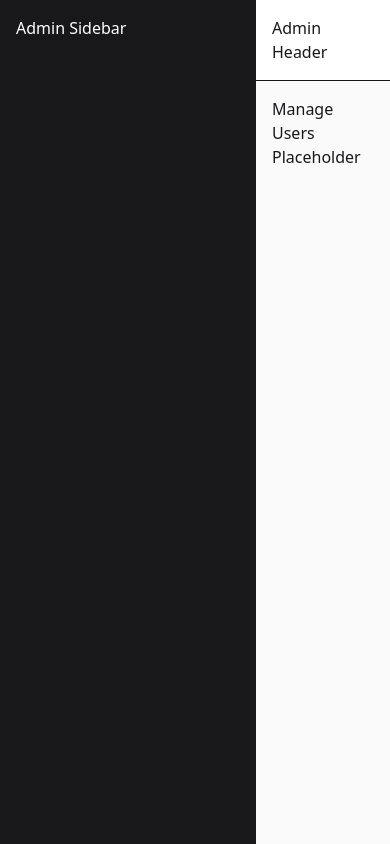
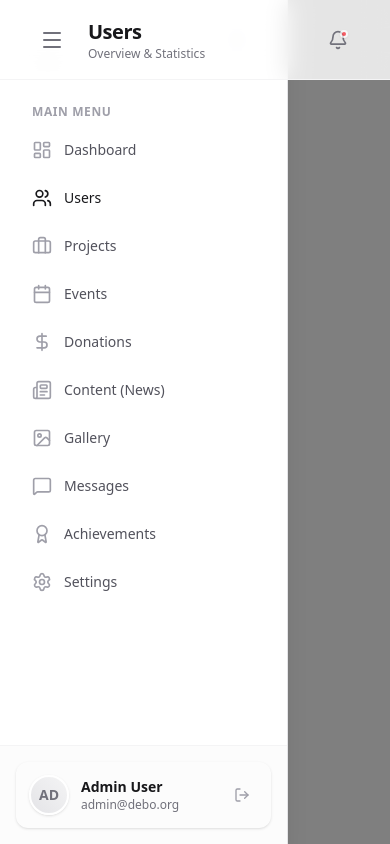
Before and after one commit to Hailemeskel-Getaneh/debo-Ethiopia, a React (Vite) app: page /admin/users in a window 390 px wide. Built offline with nearby package versions, Linux system fonts and the light colour scheme.

Commit message:
feat(layout): implement modern, responsive AdminLayout with glassmorphism sidebar and polished navigation

```diff
--- a/src/components/layout/AdminLayout.tsx
+++ b/src/components/layout/AdminLayout.tsx
@@ -1,14 +1,177 @@
-import React from 'react';
-import { Outlet } from 'react-router-dom';
+import React, { useState } from 'react';
+import { Outlet, useLocation, Link } from 'react-router-dom';
+import {
+    LayoutDashboard,
+    Users,
+    Settings,
+    Bell,
+    Search,
+    Menu,
+    X,
+    LogOut,
+    Briefcase,
+    Calendar,
+    Image as ImageIcon,
+    MessageSquare,
+    DollarSign,
+    Newspaper,
+    Award
+} from 'lucide-react';
+import { useAuth } from '../../hooks/useAuth';
 
 const AdminLayout: React.FC = () => {
+    const [isSidebarOpen, setSidebarOpen] = useState(true);
+    const location = useLocation();
+    const { logout } = useAuth();
+
+    const navItems = [
+        { name: 'Dashboard', icon: LayoutDashboard, path: '/admin/dashboard' },
+        { name: 'Users', icon: Users, path: '/admin/users' },
+        { name: 'Projects', icon: Briefcase, path: '/admin/projects' },
+        { name: 'Events', icon: Calendar, path: '/admin/events' },
+        { name: 'Donations', icon: DollarSign, path: '/admin/donations' },
+        { name: 'Content (News)', icon: Newspaper, path: '/admin/news' },
+        { name: 'Gallery', icon: ImageIcon, path: '/admin/gallery' },
+        { name: 'Messages', icon: MessageSquare, path: '/admin/messages' },
+        { name: 'Achievements', icon: Award, path: '/admin/achievements' },
+        { name: 'Settings', icon: Settings, path: '/admin/settings' },
+    ];
+
     return (
-        <div className="min-h-screen flex bg-zinc-50">
-            <aside className="w-64 bg-zinc-900 text-white p-4">Admin Sidebar</aside>
-            <div className="flex-1">
-                <header className="p-4 border-b bg-white">Admin Header</header>
-                <main className="p-4">
-                    <Outlet />
+        <div className="flex h-screen bg-zinc-50 dark:bg-zinc-950 text-zinc-900 dark:text-zinc-100 font-sans antialiased overflow-hidden">
+            {/* Sidebar Overlay for Mobile */}
+            {isSidebarOpen && (
+                <div
+                    className="fixed inset-0 bg-black/50 z-20 lg:hidden backdrop-blur-sm transition-opacity"
+                    onClick={() => setSidebarOpen(false)}
+                />
+            )}
+
+            {/* Sidebar */}
+            <aside
+                className={`fixed inset-y-0 left-0 z-30 w-72 bg-white dark:bg-zinc-900 border-r border-zinc-200 dark:border-zinc-800 transform transition-transform duration-300 ease-in-out ${isSidebarOpen ? 'translate-x-0' : '-translate-x-full'
+                    } lg:relative lg:translate-x-0 flex flex-col shadow-xl lg:shadow-none`}
+            >
+                {/* Logo Area */}
+                <div className="h-20 flex items-center px-8 border-b border-zinc-100 dark:border-zinc-800/50">
+                    <div className="flex items-center gap-2">
+                        <div className="w-8 h-8 rounded-lg bg-gradient-to-br from-[--color-primary-500] to-[--color-secondary-500] flex items-center justify-center text-white font-bold text-lg shadow-lg shadow-[--color-primary-500]/20">
+                            D
+                        </div>
+                        <span className="text-xl font-bold bg-gradient-to-r from-[--color-primary-600] to-[--color-secondary-500] bg-clip-text text-transparent">
+                            DEBO Admin
+                        </span>
+                    </div>
+                    <button
+                        onClick={() => setSidebarOpen(false)}
+                        className="lg:hidden ml-auto p-2 text-zinc-400 hover:text-zinc-600 dark:hover:text-zinc-200"
+                    >
+                        <X className="w-5 h-5" />
+                    </button>
+                </div>
+
+                {/* Navigation */}
+                <nav className="flex-1 overflow-y-auto py-6 px-4 space-y-1 scrollbar-thin scrollbar-thumb-zinc-200 dark:scrollbar-thumb-zinc-800">
+                    <div className="px-4 mb-2 text-xs font-semibold text-zinc-400 uppercase tracking-wider">
+                        Main Menu
+                    </div>
+                    {navItems.map((item) => {
+                        const isActive = location.pathname === item.path;
+                        return (
+                            <Link
+                                key={item.path}
+                                to={item.path}
+                                className={`flex items-center gap-3 px-4 py-3 rounded-xl text-sm font-medium transition-all duration-200 group ${isActive
+                                        ? 'bg-[--color-primary-50] text-[--color-primary-700] dark:bg-[--color-primary-500]/10 dark:text-[--color-primary-400] shadow-sm ring-1 ring-[--color-primary-500]/10'
+                                        : 'text-zinc-600 dark:text-zinc-400 hover:bg-zinc-50 dark:hover:bg-zinc-800/50 hover:text-zinc-900 dark:hover:text-zinc-100'
+                                    }`}
+                            >
+                                <item.icon
+                                    className={`w-5 h-5 transition-colors duration-200 ${isActive
+                                            ? 'text-[--color-primary-600] dark:text-[--color-primary-400]'
+                                            : 'text-zinc-400 group-hover:text-zinc-600 dark:group-hover:text-zinc-300'
+                                        }`}
+                                />
+                                {item.name}
+                            </Link>
+                        );
+                    })}
+                </nav>
+
+                {/* User Profile Footer */}
+                <div className="p-4 border-t border-zinc-100 dark:border-zinc-800/50 bg-zinc-50/50 dark:bg-zinc-900/50 backdrop-blur-sm">
+                    <div className="flex items-center gap-3 p-3 rounded-xl hover:bg-white dark:hover:bg-zinc-800 border border-transparent hover:border-zinc-200 dark:hover:border-zinc-700 transition-all shadow-sm hover:shadow-md cursor-pointer group">
+                        <div className="w-10 h-10 rounded-full bg-gradient-to-tr from-zinc-200 to-zinc-100 dark:from-zinc-700 dark:to-zinc-800 flex items-center justify-center text-zinc-500 dark:text-zinc-300 font-bold border-2 border-white dark:border-zinc-700 shadow-sm relative overflow-hidden">
+                            <span className="text-sm">AD</span>
+                        </div>
+                        <div className="flex-1 min-w-0">
+                            <p className="text-sm font-bold text-zinc-900 dark:text-zinc-100 truncate group-hover:text-[--color-primary-600] dark:group-hover:text-[--color-primary-400] transition-colors">
+                                Admin User
+                            </p>
+                            <p className="text-xs text-zinc-500 dark:text-zinc-400 truncate">
+                                admin@debo.org
+                            </p>
+                        </div>
+                        <button
+                            onClick={logout}
+                            className="p-2 text-zinc-400 hover:text-red-500 hover:bg-red-50 dark:hover:bg-red-900/10 rounded-lg transition-colors"
+                            title="Logout"
+                        >
+                            <LogOut className="w-4 h-4" />
+                        </button>
+                    </div>
+                </div>
+            </aside>
+
+            {/* Main Content Area */}
+            <div className="flex-1 flex flex-col min-w-0 bg-white dark:bg-zinc-950 relative overflow-hidden">
+                {/* Top Header */}
+                <header className="h-20 bg-white/80 dark:bg-zinc-950/80 backdrop-blur-md border-b border-zinc-100 dark:border-zinc-800/50 sticky top-0 z-40 px-8 flex items-center justify-between transition-all">
+                    <div className="flex items-center gap-4">
+                        <button
+                            onClick={() => setSidebarOpen(!isSidebarOpen)}
+                            className="lg:hidden p-2 text-zinc-500 hover:bg-zinc-100 dark:hover:bg-zinc-800 rounded-xl"
+                        >
+                            <Menu className="w-6 h-6" />
+                        </button>
+
+                        {/* Breadcrumbs or Page Title */}
+                        <div>
+                            <h1 className="text-xl font-bold text-zinc-900 dark:text-zinc-100 tracking-tight">
+                                {navItems.find(item => item.path === location.pathname)?.name || 'Dashboard'}
+                            </h1>
+                            <p className="text-xs text-zinc-500 dark:text-zinc-400 font-medium">
+                                Overview & Statistics
+                            </p>
+                        </div>
+                    </div>
+
+                    <div className="flex items-center gap-3">
+                        {/* Global Search */}
+                        <div className="relative hidden md:block group">
+                            <Search className="w-4 h-4 absolute left-3 top-1/2 -translate-y-1/2 text-zinc-400 group-focus-within:text-[--color-primary-500] transition-colors" />
+                            <input
+                                type="text"
+                                placeholder="Search anything..."
+                                className="w-72 pl-10 pr-4 py-2.5 bg-zinc-50 dark:bg-zinc-900 border border-zinc-200 dark:border-zinc-800 rounded-xl text-sm focus:outline-none focus:ring-2 focus:ring-[--color-primary-500]/20 focus:border-[--color-primary-500] transition-all shadow-sm"
+                            />
+                        </div>
+
+                        <div className="h-8 w-px bg-zinc-200 dark:bg-zinc-800 mx-1 hidden md:block"></div>
+
+                        {/* Notifications */}
+                        <button className="relative p-2.5 text-zinc-500 hover:bg-zinc-100 dark:hover:bg-zinc-800 rounded-xl transition-all hover:text-[--color-primary-600] active:scale-95">
+                            <Bell className="w-5 h-5" />
+                            <span className="absolute top-2.5 right-2.5 w-2 h-2 bg-red-500 rounded-full border-2 border-white dark:border-zinc-950 shadow-sm animate-pulse"></span>
+                        </button>
+                    </div>
+                </header>
+
+                {/* Scrollable Content */}
+                <main className="flex-1 overflow-y-auto p-4 sm:p-8 scroll-smooth scrollbar-thin scrollbar-thumb-zinc-300 dark:scrollbar-thumb-zinc-700">
+                    <div className="max-w-7xl mx-auto animate-in fade-in slide-in-from-bottom-4 duration-500">
+                        <Outlet />
+                    </div>
                 </main>
             </div>
         </div>
```
